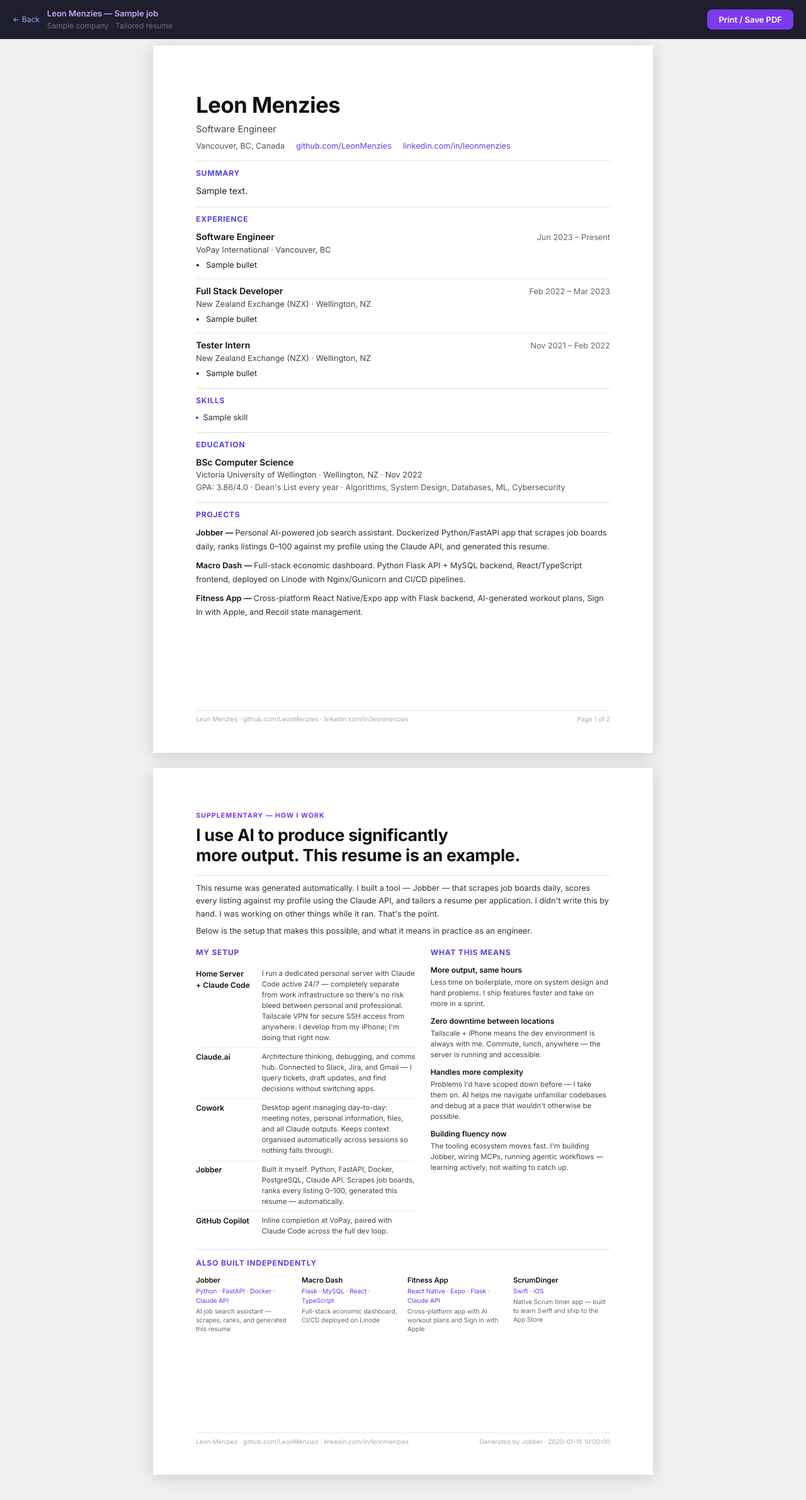
After one commit to LeonMenzies/Jobber, a FastAPI app: template app/templates/resume.html in a window 1280 px wide. The commit adds this page. Shown: the whole page at 63% size. Run offline with FastAPI, Linux system fonts and the light colour scheme; the template is opened without the code that fills it: most values are stand-ins (such as "Sample title", 1, 10 or a date in 2020).

Commit message:
[pipeline] feat: add ranking toggle, resume generator, and AI setup notes
- Add _ranking_enabled flag with get/set accessors in scheduler.py; gate auto-rank after scrape and manual /scrape/rank endpoint behind the flag
- Add /scrape/rank/toggle endpoint and pill toggle UI in scrape.html so ranking can be disabled without redeploying
- Add ai_setup_notes column to Profile model and db migration; expose field in profile form
- Add resume_generator.py and /jobs/{id}/resume route that produces a tailored HTML resume with an AI transparency page
- Add Generate Resume link in job_detail.html

Co-Authored-By: Claude Sonnet 4.6 <noreply@anthropic.com>

```diff
--- a/app/models.py
+++ b/app/models.py
@@ -115,6 +115,7 @@ class Profile(Base):
     tech_stack_preferences = Column(ARRAY(Text), default=list)
     open_to_contract = Column(Boolean, default=False)
     excluded_companies = Column(ARRAY(Text), default=list)
+    ai_setup_notes = Column(Text)
 
     @property
     def has_content(self) -> bool:
--- a/app/routers/profile.py
+++ b/app/routers/profile.py
@@ -52,6 +52,7 @@ def save_profile(
     tech_stack_preferences: str = Form("[]"),
     open_to_contract: str = Form("false"),
     excluded_companies: str = Form(""),
+    ai_setup_notes: str = Form(""),
     db: Session = Depends(get_db),
 ):
     profile = db.query(Profile).filter_by(id=1).first()
@@ -86,6 +87,8 @@ def save_profile(
     else:
         profile.excluded_companies = []
 
+    profile.ai_setup_notes = ai_setup_notes.strip() or None
+
     profile.updated_at = datetime.now(timezone.utc)
     db.commit()
 
--- /dev/null
+++ b/app/templates/resume.html
@@ -0,0 +1,473 @@
+<!DOCTYPE html>
+<html lang="en">
+<head>
+  <meta charset="UTF-8">
+  <meta name="viewport" content="width=device-width, initial-scale=1.0">
+  <title>Leon Menzies — {{ job.title }} at {{ job.company }}</title>
+  <link rel="preconnect" href="https://fonts.googleapis.com">
+  <link href="https://fonts.googleapis.com/css2?family=Inter:wght@400;500;600;700&display=swap" rel="stylesheet">
+  <style>
+    /* ── Reset & base ──────────────────────────────── */
+    *, *::before, *::after { box-sizing: border-box; margin: 0; padding: 0; }
+
+    body {
+      font-family: 'Inter', -apple-system, sans-serif;
+      font-size: 11pt;
+      color: #111;
+      background: #f0f0f0;
+      line-height: 1.5;
+    }
+
+    /* ── Screen: toolbar ───────────────────────────── */
+    .toolbar {
+      position: fixed;
+      top: 0; left: 0; right: 0;
+      background: #1e1e2e;
+      color: #cdd6f4;
+      padding: 12px 20px;
+      display: flex;
+      align-items: center;
+      justify-content: space-between;
+      gap: 12px;
+      z-index: 100;
+      font-size: 13px;
+    }
+    .toolbar-left { display: flex; align-items: center; gap: 12px; }
+    .toolbar-title { font-weight: 600; color: #cba6f7; }
+    .toolbar-sub { color: #6c7086; font-size: 12px; }
+    .btn-print {
+      background: #7c3aed;
+      color: #fff;
+      border: none;
+      padding: 8px 18px;
+      border-radius: 8px;
+      font-size: 13px;
+      font-weight: 600;
+      cursor: pointer;
+      font-family: inherit;
+    }
+    .btn-print:hover { background: #6d28d9; }
+    .btn-back { color: #89b4fa; text-decoration: none; font-size: 12px; }
+    .btn-back:hover { text-decoration: underline; }
+
+    /* ── Screen: pages wrapper ─────────────────────── */
+    .pages-wrapper {
+      padding: 72px 20px 40px;
+      display: flex;
+      flex-direction: column;
+      align-items: center;
+      gap: 24px;
+    }
+
+    /* ── A4 page ───────────────────────────────────── */
+    .page {
+      width: 210mm;
+      min-height: 297mm;
+      background: #fff;
+      box-shadow: 0 4px 24px rgba(0,0,0,0.15);
+      padding: 18mm 18mm 16mm;
+      position: relative;
+    }
+
+    /* ── Page 1: Resume ────────────────────────────── */
+
+    .resume-header { margin-bottom: 14px; }
+    .resume-name { font-size: 26pt; font-weight: 700; letter-spacing: -0.5px; color: #111; }
+    .resume-tagline { font-size: 11pt; color: #444; margin-top: 2px; }
+    .resume-contact {
+      font-size: 9.5pt;
+      color: #555;
+      margin-top: 6px;
+      display: flex;
+      flex-wrap: wrap;
+      gap: 0 18px;
+    }
+    .resume-contact a { color: #4f46e5; text-decoration: none; }
+
+    .divider { border: none; border-top: 1.5px solid #e0e0e0; margin: 10px 0; }
+    .divider-thin { border: none; border-top: 0.5px solid #e8e8e8; margin: 8px 0; }
+
+    .section { margin-bottom: 14px; }
+    .section-title {
+      font-size: 9pt;
+      font-weight: 700;
+      text-transform: uppercase;
+      letter-spacing: 0.8px;
+      color: #4f46e5;
+      margin-bottom: 8px;
+    }
+
+    .summary-text { font-size: 10.5pt; color: #222; line-height: 1.6; }
+
+    .exp-entry { margin-bottom: 12px; }
+    .exp-entry:last-child { margin-bottom: 0; }
+    .exp-header {
+      display: flex;
+      justify-content: space-between;
+      align-items: baseline;
+      gap: 8px;
+    }
+    .exp-title { font-size: 10.5pt; font-weight: 600; color: #111; }
+    .exp-dates { font-size: 9.5pt; color: #666; white-space: nowrap; flex-shrink: 0; }
+    .exp-company { font-size: 9.5pt; color: #444; margin-top: 1px; margin-bottom: 5px; }
+    .exp-bullets { padding-left: 16px; }
+    .exp-bullets li { font-size: 9.5pt; color: #222; margin-bottom: 3px; line-height: 1.5; }
+
+    .skills-grid { display: grid; grid-template-columns: 1fr 1fr; gap: 4px 24px; }
+    .skill-item { font-size: 9.5pt; color: #333; display: flex; align-items: center; gap: 6px; }
+    .skill-item::before { content: "▸"; color: #4f46e5; font-size: 8pt; }
+
+    .edu-degree { font-size: 10.5pt; font-weight: 600; color: #111; }
+    .edu-school { font-size: 9.5pt; color: #444; }
+    .edu-detail { font-size: 9.5pt; color: #555; margin-top: 1px; }
+
+    .project-entry { margin-bottom: 8px; }
+    .project-entry:last-child { margin-bottom: 0; }
+    .project-name { font-size: 9.5pt; font-weight: 600; color: #111; display: inline; }
+    .project-desc { font-size: 9.5pt; color: #333; display: inline; }
+
+    /* ── Page 2: How I Work ────────────────────────── */
+
+    .how-header { margin-bottom: 16px; }
+    .how-label {
+      font-size: 8pt;
+      font-weight: 700;
+      text-transform: uppercase;
+      letter-spacing: 1px;
+      color: #7c3aed;
+      margin-bottom: 6px;
+    }
+    .how-title {
+      font-size: 20pt;
+      font-weight: 700;
+      color: #111;
+      letter-spacing: -0.3px;
+      line-height: 1.2;
+    }
+    .how-intro {
+      font-size: 9.5pt;
+      color: #333;
+      line-height: 1.65;
+      margin-bottom: 14px;
+    }
+    .how-intro p + p { margin-top: 6px; }
+
+    /* Two-column layout */
+    .two-col {
+      display: grid;
+      grid-template-columns: 1.1fr 0.9fr;
+      gap: 0 24px;
+      margin-top: 14px;
+    }
+    .col-title {
+      font-size: 9pt;
+      font-weight: 700;
+      text-transform: uppercase;
+      letter-spacing: 0.8px;
+      color: #4f46e5;
+      margin-bottom: 10px;
+    }
+
+    /* Left: stack table */
+    .stack-table { width: 100%; border-collapse: collapse; }
+    .stack-table tr { border-bottom: 0.5px solid #f0f0f0; }
+    .stack-table tr:last-child { border-bottom: none; }
+    .stack-table td { padding: 6px 0; vertical-align: top; }
+    .stack-tool {
+      font-size: 9pt;
+      font-weight: 600;
+      color: #111;
+      white-space: nowrap;
+      padding-right: 12px;
+      width: 30%;
+    }
+    .stack-desc { font-size: 8.5pt; color: #444; line-height: 1.5; }
+
+    /* Right: impact list */
+    .impact-list { display: flex; flex-direction: column; gap: 10px; }
+    .impact-item { }
+    .impact-head {
+      font-size: 9pt;
+      font-weight: 600;
+      color: #111;
+      margin-bottom: 2px;
+    }
+    .impact-body { font-size: 8.5pt; color: #444; line-height: 1.5; }
+
+    /* Projects built strip */
+    .built-grid {
+      display: grid;
+      grid-template-columns: repeat(4, 1fr);
+      gap: 8px 14px;
+      margin-top: 8px;
+    }
+    .built-name { font-size: 8.5pt; font-weight: 600; color: #111; display: block; }
+    .built-tech { font-size: 7.5pt; color: #4f46e5; display: block; margin-top: 1px; }
+    .built-desc { font-size: 7.5pt; color: #666; display: block; margin-top: 2px; line-height: 1.4; }
+
+    /* Footer */
+    .page-footer {
+      position: absolute;
+      bottom: 12mm;
+      left: 18mm;
+      right: 18mm;
+      display: flex;
+      justify-content: space-between;
+      align-items: center;
+      border-top: 0.5px solid #e8e8e8;
+      padding-top: 6px;
+    }
+    .page-footer span { font-size: 7.5pt; color: #aaa; }
+
+    /* ── Print ─────────────────────────────────────── */
+    @media print {
+      body { background: #fff; }
+      .toolbar { display: none; }
+      .pages-wrapper { padding: 0; gap: 0; background: none; align-items: stretch; }
+      .page {
+        box-shadow: none;
+        width: 100%;
+        min-height: 0;
+        padding: 14mm 16mm 14mm;
+        page-break-after: always;
+      }
+      .page:last-child { page-break-after: auto; }
+      @page { size: A4; margin: 0; }
+    }
+  </style>
+</head>
+<body>
+
+<!-- Toolbar (screen only) -->
+<div class="toolbar">
+  <div class="toolbar-left">
+    <a href="/jobs/{{ job.id }}" class="btn-back">← Back</a>
+    <div>
+      <div class="toolbar-title">Leon Menzies — {{ job.title }}</div>
+      <div class="toolbar-sub">{{ job.company }} · Tailored resume</div>
+    </div>
+  </div>
+  <button class="btn-print" onclick="window.print()">Print / Save PDF</button>
+</div>
+
+<div class="pages-wrapper">
+
+  <!-- ═══════════ PAGE 1: RESUME ═══════════ -->
+  <div class="page">
+
+    <div class="resume-header">
+      <div class="resume-name">Leon Menzies</div>
+      <div class="resume-tagline">Software Engineer</div>
+      <div class="resume-contact">
+        <span>Vancouver, BC, Canada</span>
+        <a href="https://github.com/LeonMenzies">github.com/LeonMenzies</a>
+        <a href="https://linkedin.com/in/leonmenzies">linkedin.com/in/leonmenzies</a>
+      </div>
+    </div>
+
+    <hr class="divider">
+
+    <div class="section">
+      <div class="section-title">Summary</div>
+      <p class="summary-text">{{ resume.summary }}</p>
+    </div>
+
+    <hr class="divider">
+
+    <div class="section">
+      <div class="section-title">Experience</div>
+
+      <div class="exp-entry">
+        <div class="exp-header">
+          <span class="exp-title">Software Engineer</span>
+          <span class="exp-dates">Jun 2023 – Present</span>
+        </div>
+        <div class="exp-company">VoPay International · Vancouver, BC</div>
+        <ul class="exp-bullets">
+          {% for bullet in resume.vopay_bullets %}
+          <li>{{ bullet }}</li>
+          {% endfor %}
+        </ul>
+      </div>
+
+      <hr class="divider-thin">
+
+      <div class="exp-entry">
+        <div class="exp-header">
+          <span class="exp-title">Full Stack Developer</span>
+          <span class="exp-dates">Feb 2022 – Mar 2023</span>
+        </div>
+        <div class="exp-company">New Zealand Exchange (NZX) · Wellington, NZ</div>
+        <ul class="exp-bullets">
+          {% for bullet in resume.nzx_dev_bullets %}
+          <li>{{ bullet }}</li>
+          {% endfor %}
+        </ul>
+      </div>
+
+      <hr class="divider-thin">
+
+      <div class="exp-entry">
+        <div class="exp-header">
+          <span class="exp-title">Tester Intern</span>
+          <span class="exp-dates">Nov 2021 – Feb 2022</span>
+        </div>
+        <div class="exp-company">New Zealand Exchange (NZX) · Wellington, NZ</div>
+        <ul class="exp-bullets">
+          {% for bullet in resume.nzx_intern_bullets %}
+          <li>{{ bullet }}</li>
+          {% endfor %}
+        </ul>
+      </div>
+    </div>
+
+    <hr class="divider">
+
+    <div class="section">
+      <div class="section-title">Skills</div>
+      <div class="skills-grid">
+        {% for skill in resume.highlighted_skills %}
+        <div class="skill-item">{{ skill }}</div>
+        {% endfor %}
+      </div>
+    </div>
+
+    <hr class="divider">
+
+    <div class="section">
+      <div class="section-title">Education</div>
+      <div class="edu-degree">BSc Computer Science</div>
+      <div class="edu-school">Victoria University of Wellington · Wellington, NZ · Nov 2022</div>
+      <div class="edu-detail">GPA: 3.86/4.0 · Dean's List every year · Algorithms, System Design, Databases, ML, Cybersecurity</div>
+    </div>
+
+    <hr class="divider">
+
+    <div class="section">
+      <div class="section-title">Projects</div>
+      <div class="project-entry">
+        <span class="project-name">Jobber — </span>
+        <span class="project-desc">Personal AI-powered job search assistant. Dockerized Python/FastAPI app that scrapes job boards daily, ranks listings 0–100 against my profile using the Claude API, and generated this resume.</span>
+      </div>
+      <div class="project-entry">
+        <span class="project-name">Macro Dash — </span>
+        <span class="project-desc">Full-stack economic dashboard. Python Flask API + MySQL backend, React/TypeScript frontend, deployed on Linode with Nginx/Gunicorn and CI/CD pipelines.</span>
+      </div>
+      <div class="project-entry">
+        <span class="project-name">Fitness App — </span>
+        <span class="project-desc">Cross-platform React Native/Expo app with Flask backend, AI-generated workout plans, Sign In with Apple, and Recoil state management.</span>
+      </div>
+    </div>
+
+    <div class="page-footer">
+      <span>Leon Menzies · github.com/LeonMenzies · linkedin.com/in/leonmenzies</span>
+      <span>Page 1 of 2</span>
+    </div>
+
+  </div>
+
+
+  <!-- ═══════════ PAGE 2: HOW I WORK ═══════════ -->
+  <div class="page">
+
+    <div class="how-header">
+      <div class="how-label">Supplementary — How I Work</div>
+      <div class="how-title">I use AI to produce significantly<br>more output. This resume is an example.</div>
+    </div>
+
+    <hr class="divider">
+
+    <div class="how-intro">
+      <p>This resume was generated automatically. I built a tool — Jobber — that scrapes job boards daily, scores every listing against my profile using the Claude API, and tailors a resume per application. I didn't write this by hand. I was working on other things while it ran. That's the point.</p>
+      <p>Below is the setup that makes this possible, and what it means in practice as an engineer.</p>
+    </div>
+
+    <div class="two-col">
+
+      <div>
+        <div class="col-title">My Setup</div>
+        <table class="stack-table">
+          <tr>
+            <td class="stack-tool">Home Server<br>+ Claude Code</td>
+            <td class="stack-desc">I run a dedicated personal server with Claude Code active 24/7 — completely separate from work infrastructure so there's no risk bleed between personal and professional. Tailscale VPN for secure SSH access from anywhere. I develop from my iPhone; I'm doing that right now.</td>
+          </tr>
+          <tr>
+            <td class="stack-tool">Claude.ai</td>
+            <td class="stack-desc">Architecture thinking, debugging, and comms hub. Connected to Slack, Jira, and Gmail — I query tickets, draft updates, and find decisions without switching apps.</td>
+          </tr>
+          <tr>
+            <td class="stack-tool">Cowork</td>
+            <td class="stack-desc">Desktop agent managing day-to-day: meeting notes, personal information, files, and all Claude outputs. Keeps context organised automatically across sessions so nothing falls through.</td>
+          </tr>
+          <tr>
+            <td class="stack-tool">Jobber</td>
+            <td class="stack-desc">Built it myself. Python, FastAPI, Docker, PostgreSQL, Claude API. Scrapes job boards, ranks every listing 0–100, generated this resume — automatically.</td>
+          </tr>
+          <tr>
+            <td class="stack-tool">GitHub Copilot</td>
+            <td class="stack-desc">Inline completion at VoPay, paired with Claude Code across the full dev loop.</td>
+          </tr>
+        </table>
+      </div>
+
+      <div>
+        <div class="col-title">What This Means</div>
+        <div class="impact-list">
+          <div class="impact-item">
+            <div class="impact-head">More output, same hours</div>
+            <div class="impact-body">Less time on boilerplate, more on system design and hard problems. I ship features faster and take on more in a sprint.</div>
+          </div>
+          <div class="impact-item">
+            <div class="impact-head">Zero downtime between locations</div>
+            <div class="impact-body">Tailscale + iPhone means the dev environment is always with me. Commute, lunch, anywhere — the server is running and accessible.</div>
+          </div>
+          <div class="impact-item">
+            <div class="impact-head">Handles more complexity</div>
+            <div class="impact-body">Problems I'd have scoped down before — I take them on. AI helps me navigate unfamiliar codebases and debug at a pace that wouldn't otherwise be possible.</div>
+          </div>
+          <div class="impact-item">
+            <div class="impact-head">Building fluency now</div>
+            <div class="impact-body">The tooling ecosystem moves fast. I'm building Jobber, wiring MCPs, running agentic workflows — learning actively, not waiting to catch up.</div>
+          </div>
+        </div>
+      </div>
+
+    </div>
+
+    <hr class="divider" style="margin: 14px 0 12px;">
+
+    <div class="col-title">Also Built Independently</div>
+    <div class="built-grid">
+      <div>
+        <span class="built-name">Jobber</span>
+        <span class="built-tech">Python · FastAPI · Docker · Claude API</span>
+        <span class="built-desc">AI job search assistant — scrapes, ranks, and generated this resume</span>
+      </div>
+      <div>
+        <span class="built-name">Macro Dash</span>
+        <span class="built-tech">Flask · MySQL · React · TypeScript</span>
+        <span class="built-desc">Full-stack economic dashboard, CI/CD deployed on Linode</span>
+      </div>
+      <div>
+        <span class="built-name">Fitness App</span>
+        <span class="built-tech">React Native · Expo · Flask · Claude API</span>
+        <span class="built-desc">Cross-platform app with AI workout plans and Sign in with Apple</span>
+      </div>
+      <div>
+        <span class="built-name">ScrumDinger</span>
+        <span class="built-tech">Swift · iOS</span>
+        <span class="built-desc">Native Scrum timer app — built to learn Swift and ship to the App Store</span>
+      </div>
+    </div>
+
+    <div class="page-footer">
+      <span>Leon Menzies · github.com/LeonMenzies · linkedin.com/in/leonmenzies</span>
+      <span>Generated by Jobber · {{ generated_at }}</span>
+    </div>
+
+  </div>
+
+</div>
+
+</body>
+</html>
--- a/db/init.sql
+++ b/db/init.sql
@@ -72,6 +72,7 @@ ALTER TABLE profile ADD COLUMN IF NOT EXISTS salary_min_cad INTEGER;
 ALTER TABLE profile ADD COLUMN IF NOT EXISTS tech_stack_preferences TEXT[] DEFAULT '{}';
 ALTER TABLE profile ADD COLUMN IF NOT EXISTS open_to_contract BOOLEAN DEFAULT FALSE;
 ALTER TABLE profile ADD COLUMN IF NOT EXISTS excluded_companies TEXT[] DEFAULT '{}';
+ALTER TABLE profile ADD COLUMN IF NOT EXISTS ai_setup_notes TEXT;
 
 CREATE TABLE IF NOT EXISTS jobs (
     id SERIAL PRIMARY KEY,
```
Also changed, not shown: app/resume_generator.py (added, +89 -0 lines), app/routers/jobs.py (+26 -0 lines), app/routers/scrape.py (+12 -0 lines), app/scheduler.py (+17 -2 lines), app/templates/job_detail.html (+14 -0 lines), app/templates/profile.html (+8 -0 lines), app/templates/scrape.html (+40 -1 lines), .claude/pipeline.yaml (added), .pipeline/plan.md (added), .pipeline/run-log.md (added), 1 other file.
